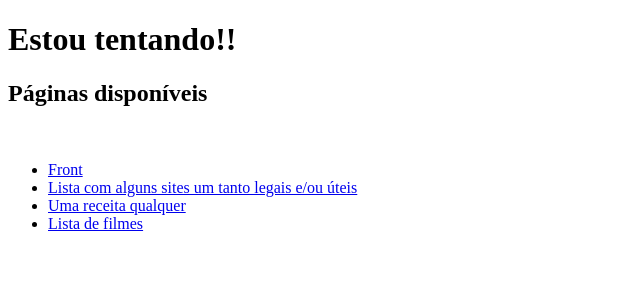
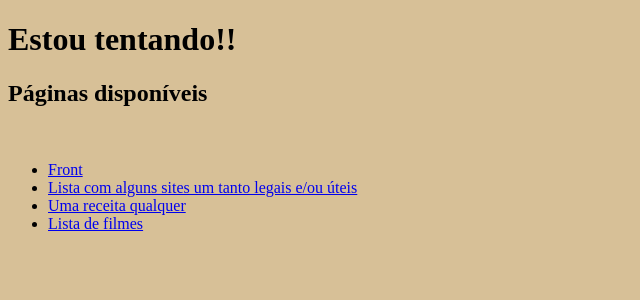
Before and after one commit to FrAnKlInSousa/clone-tabnews, a Next.js app: page / in a window 1280 px wide. Shown: the top 300 px of the page, without its empty margins (0-640 px from the left). Built offline with nearby package versions, Linux system fonts and the light colour scheme.

Commit message:
criando css global

```diff
--- /dev/null
+++ b/pages/_app.js
@@ -0,0 +1,4 @@
+import '../styles/globals.css';
+export default function App({ Component, pageProps }) {
+  return <Component {...pageProps} />;
+}
--- /dev/null
+++ b/styles/globals.css
@@ -0,0 +1,3 @@
+body {
+  background-color: #d7c097;
+}
```
